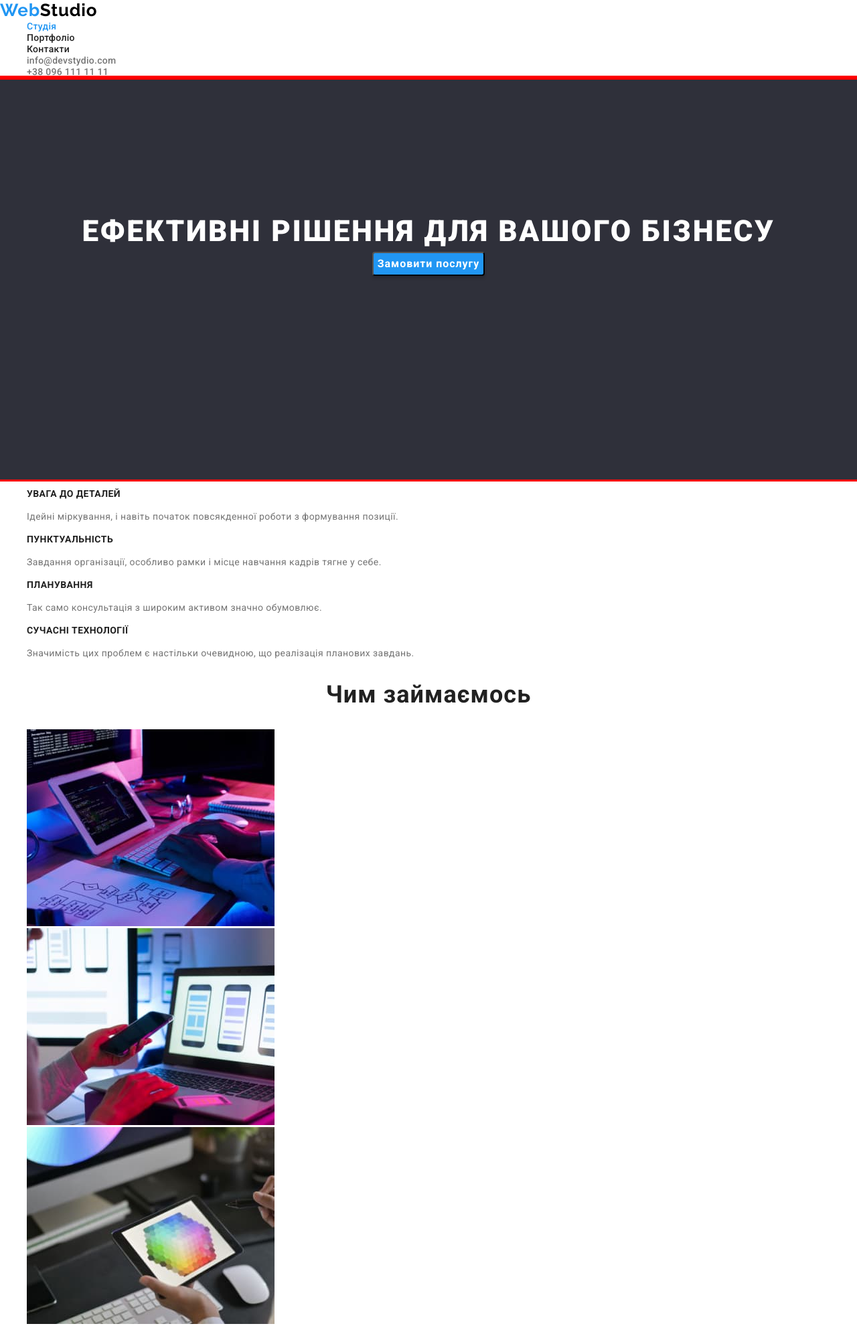
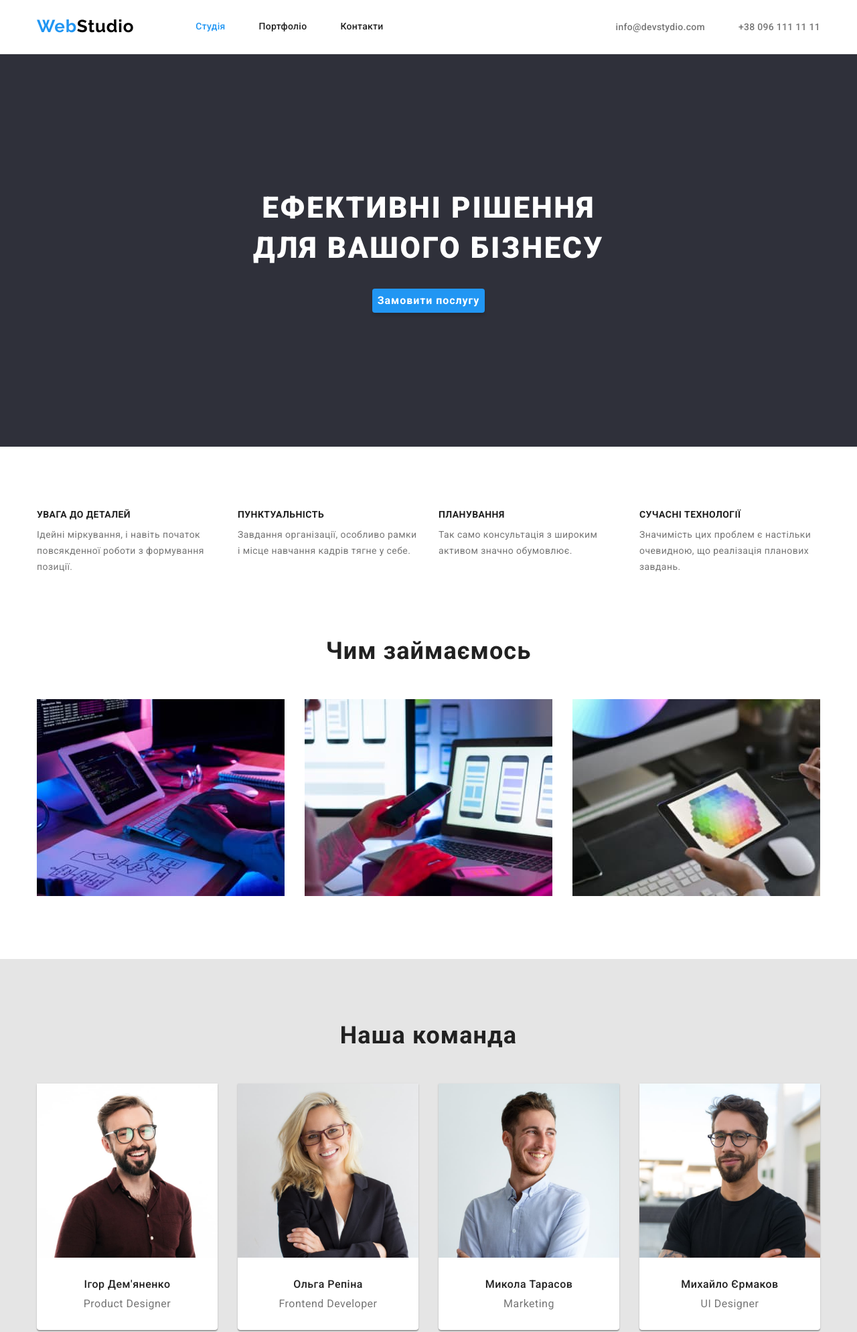
Before and after one commit to Hrodetskyi/goit-markup-hw-03, a plain HTML site: page index.html in a window 1280 px wide. Shown: the top 1989 px of the page at 67% size. Drawn offline with nearby package versions, Linux system fonts and the light colour scheme.

Commit message:
Розташування елементів на сторінці

```diff
--- a/css/styles.css
+++ b/css/styles.css
@@ -30,6 +30,15 @@ body {
     letter-spacing: 0.02em;
 }
 
+.container {
+    margin-left: auto;
+    margin-right: auto;
+    width: 1200px;
+    padding-left: 15px;
+    padding-right: 15px;
+    /* outline: 2px solid tomato; */
+}
+
 .cursor {
     cursor: pointer;
 }
@@ -38,9 +47,16 @@ body {
     list-style: none;
     margin-top: 0px;
     margin-bottom: 0px;
+    padding-inline-start: 0px;
+}
+h1, h2, h3, h4, h5, h6, p {
+    margin-top: 0;
+    margin-bottom: 0;
 }
 
 .title {
+    margin-bottom: 50px;
+
     font-weight: 700;
     font-size: 36px;
     line-height: 1.16;
@@ -49,9 +65,24 @@ body {
 }
 
 /* Site-nav */
+
+.main-nav {
+    display: flex;
+    align-items: center;
+}
+
 .site-nav {
     background-color: var(--primary-bcg-color);
-    outline: 3px solid red;
+    border-bottom: 1px solid #ECECEC;
+}
+
+.link-nav {
+    display: flex;
+    margin-left: 92px;
+}
+
+.site-nav .nav-item + .nav-item {
+    margin-left: 50px;
 }
 
 .logo {
@@ -69,13 +100,23 @@ body {
 }
 
 .link {
+    display: block;
+    padding-top: 32px;
+    padding-bottom: 32px;
+
     color: var(--primary-headlines-color);
     text-decoration: none;
     line-height: 1.14;
     font-weight: 500;
 }
 
-.adress-item {
+.address-top {
+    display: flex;
+    margin-left: auto;
+}
+
+.address-item {
+
     color: var(--text-color);
     text-decoration: none;
     line-height: 1.14;
@@ -83,7 +124,7 @@ body {
 }
 
 .link:hover, .link:focus,
-.adress-item:hover, .adress-item:focus,
+.address-item:hover, .address-item:focus,
 .portfolio-text:hover, .portfolio-text:focus,
 .subject-portfolio:hover, .subject-portfolio:focus {
     color: var(--interactive-color);
@@ -92,13 +133,16 @@ body {
     color: var(--interactive-color);
 }
 
+
+
 /* Hero */
 .hero {
     background-color: var(--hero-bcg-color);
     text-align: center;
-    min-height: 600px;
+}
+.hero-div {
     padding-top: 200px;
-    outline: 3px solid red;
+    padding-bottom: 200px;
 }
 
 .hero-title {
@@ -108,11 +152,12 @@ body {
     line-height: 1.36;
     letter-spacing: 0.06em;
     text-transform: uppercase;
-    margin-top: 0px;
-    margin-bottom: 0px;
 }
 
 .button {
+    display: inline-block;
+    margin-top: 30px;
+
     color: var(--secondary-text-color);
     background-color: var(--interactive-color);
     font-weight: 700;
@@ -121,15 +166,42 @@ body {
     align-items: center;
     text-align: center;
     letter-spacing: 0.06em;
+    border-color: transparent;
+    border-radius: 4px;
     box-shadow: 0px 4px 4px rgba(0, 0, 0, 0.15);
-    border-radius: 4px;
-    padding: 10px, 32px;
+
 }
+
 
 /* Sections */
 
+.section {
+    padding-top: 94px;
+    padding-bottom: 94px;
+}
+
 /* Benefits */
+
+.benefits {
+    padding-bottom: 0;
+}
+
+.benefits-list {
+    display: flex;
+    justify-content: center;
+}
+
+.benefits-list .item {
+    width: 270px;
+}
+
+.benefits-list .item + .item {
+    margin-left: 30px;
+}
+
 .list-title {
+    margin-bottom: 10px;
+
     font-weight: 700;
     font-size: 14px;
     line-height: 1.14;
@@ -145,18 +217,45 @@ body {
 
 /* What are we doing */
 
+.list-do {
+    display: flex;
+    justify-content: center;
+}
+
+.list-do .item + .item {
+    margin-left: 30px;
+}
+
+
 /* Our team */
 
 .team {
     background-color: var(--secondary-bcg-color);
 }
 
+.list-team {
+    display: flex;
+    justify-content: center;
+}
+
+.list-team .description-box + .description-box {
+    margin-left: 30px;
+}
+
 .description-box {
     background-color: var(--primary-bcg-color);
     width: 270px;
+    box-shadow: 0px 1px 3px rgba(0, 0, 0, 0.12), 0px 1px 1px rgba(0, 0, 0, 0.14), 0px 2px 1px rgba(0, 0, 0, 0.2);
+    border-radius: 0px 0px 4px 4px;
+}
+
+.photo {
+    padding-bottom: 30px;
 }
 
 .subject {
+    padding-bottom: 10px;
+
     font-size: 16px;
     line-height: 1.19;
     letter-spacing: 0.03em;
@@ -165,6 +264,8 @@ body {
 }
 
 .text-descridtion {
+    padding-bottom: 30px;
+
     color: var(--text-color);
     font-size: 16px;
     line-height: 1.19;
@@ -175,6 +276,8 @@ body {
 /* Footer */
 
 .footer-logo {
+    margin-bottom: 20px;
+
     color: var(--secondary-text-color);
     font-family: 'Raleway';
     font-style: normal;
@@ -185,6 +288,7 @@ body {
 }
 
 .address {
+
     color: var(--secondary-text-color);
     font-size: 14px;
     line-height: 1.71;
@@ -193,10 +297,16 @@ body {
 }
 
 footer {
+    padding-top: 60px;
+    padding-bottom: 60px;
+
     background-color: var(--hero-bcg-color);
 }
 
 .footer-address {
+    display: inline-block;
+    margin-top: 9px;
+
     line-height: 1.71;
     letter-spacing: 0.03em;
     color: rgba(255, 255, 255, 0.6);
@@ -206,9 +316,14 @@ footer {
 
 /* Portfolio.html */
 
+.no-gap {
+    display: block;
+}
+
 /* Main portfolio */
 
 .invisible {
+    display: none;
     opacity: 0;
 }
 
@@ -222,6 +337,7 @@ footer {
     letter-spacing: 0.03em;
     background: #F5F4FA;
     border-radius: 4px;
+    border-color: transparent;
 }
 
 .portfolio-filter:hover,
@@ -249,3 +365,43 @@ footer {
     line-height: 1.9;
     letter-spacing: 0.03em;
 }
+
+.portfolio-list {
+    display: flex;
+    justify-content: center;
+    margin-bottom: 50px;
+}
+
+.portfolio-list .item+.item {
+    margin-left: 8px;
+}
+
+
+.wrap-element {
+    display: flex;
+    flex-wrap: wrap;
+}
+
+.wrap-element>.item {
+    margin-right: 30px;
+    margin-bottom: 30px;
+}
+
+.wrap-element>.item:nth-child(3n) {
+    margin-right: 0px;
+}
+
+.wrap-element>.item:nth-last-child(-n+3) {
+    margin-bottom: 0px;
+}
+
+.card-bot {
+    padding-top: 20px;
+    padding-bottom: 20px;
+    padding-left: 24px;
+    padding-right: 24px;
+
+    border-bottom: 1px solid #EEEEEE;
+    border-left: 1px solid #EEEEEE;
+    border-right: 1px solid #EEEEEE;
+}
--- a/index.html
+++ b/index.html
@@ -18,89 +18,97 @@
     <header>
         <!-- Site-nav -->
         <nav class="site-nav">
+            <div class="container main-nav">
                 <a class="logo" href="./index.html"><span class="logo-color cursor">Web</span>Studio</a>
                 <!--Links to other pages or sections of the current page -->
                 <ul class="link-nav list">
-                <li><a href="./index.html" class="link current cursor">Студія</a></li>
-                <li><a href="./portfolio.html" class="link cursor">Портфоліо</a></li>
-                <li><a href="./about" class="link cursor">Контакти</a></li>
+                    <li class="nav-item"><a href="./index.html" class="link current cursor">Студія</a></li>
+                    <li class="nav-item"><a href="./portfolio.html" class="link cursor">Портфоліо</a></li>
+                    <li class="nav-item"><a href="./about" class="link cursor">Контакти</a></li>
                 </ul>
-            <ul class="adress list">
-                <li><a href="mailto:info@devstydio.com" class="adress-item cursor">info@devstydio.com</a></li>
-                <li><a href="tel:+380961111111" class="adress-item cursor">+38 096 111 11 11</a></li>
+                <ul class="address-top list">
+                    <li class="nav-item"><a href="mailto:info@devstydio.com" class="address-item cursor">info@devstydio.com</a></li>
+                    <li class="nav-item"><a href="tel:+380961111111" class="address-item cursor">+38 096 111 11 11</a></li>
                 </ul>
+            </div>
         </nav>
     </header>
 
     <!-- Main -->
     <main>
-        <!-- Top box -->
-        <div>
             <!-- Hero -->
             <section  class="hero">
-                <h1 class="hero-title">ефективні рішення для вашого бізнесу</h1>
+                <div class="container hero-div">
+                    <h1 class="hero-title">ефективні рішення <br>для вашого бізнесу</h1>
                     <button type="button" class="button cursor">Замовити послугу</button>
+                </div>
             </section>
-        </div>
         <!-- Benefits -->
-        <section class="section">
-            <ul class="list">
-                <li>
+        <section class="section benefits">
+            <div class="container">
+                <ul class="list benefits-list">
+                    <li class="item">
                         <h3 class="list-title">увага до деталей</h3>
                         <p class="list-text">Ідейні міркування, і навіть початок повсякденної роботи з формування позиції.</p>
                     </li>
-                <li>
+                    <li class="item">
                         <h3 class="list-title">пунктуальність</h3>
                         <p class="list-text">Завдання організації, особливо рамки і місце навчання кадрів тягне у себе.</p>
                     </li>
-                <li>
+                    <li class="item">
                         <h3 class="list-title">планування</h3>
                         <p class="list-text">Так само консультація з широким активом значно обумовлює.</p>
                     </li>
-                <li>
+                    <li class="item">
                         <h3 class="list-title">сучасні технології</h3>
                         <p class="list-text">Значимість цих проблем є настільки очевидною, що реалізація планових завдань.</p>
                     </li>
                 </ul>
+            </div>
         </section>
         <!-- What are we doing -->
         <section class="section">
+            <div class="container">
                 <h2 class="title">Чим займаємось</h2>
-            <ul class="list">
-                <li><img class="photo" src="./images/img/box1.jpg" alt="Фото людини, яка пише код" width="370"></li>
-                <li><img class="photo" src="./images/img/box2.jpg" alt="Фото людини, яка робить дизайн додатку" width="370"></li>
-                <li><img class="photo" src="./images/img/box3.jpg" alt="Фото людини, яка обирає колір в кольоровому колі Ittena" width="370"></li>
+                <ul class="list list-do">
+                    <li class="item"><img  class="no-gap" src="./images/img/box1.jpg" alt="Фото людини, яка пише код" width="370"></li>
+                    <li class="item"><img  class="no-gap" src="./images/img/box2.jpg" alt="Фото людини, яка робить дизайн додатку" width="370"></li>
+                    <li class="item"><img  class="no-gap" src="./images/img/box3.jpg" alt="Фото людини, яка обирає колір в кольоровому колі Ittena" width="370"></li>
                 </ul>
+            </div>
         </section>
         <!-- Our team -->
         <section class="section team">
+            <div class="container">
                 <h2 class="title">Наша команда</h2>
-            <ul class="list">
+                <ul class="list-team list">
                     <li class="description-box">
-                    <img src="./images/img/product_designer.jpg" alt="Фото продуктового дизайнера" width="270">
+                        <img class="photo no-gap" src="./images/img/product_designer.jpg" alt="Фото продуктового дизайнера" width="270">
                         <h3 class="subject">Ігор Дем'яненко</h3>
                         <p lang="en" class="text-descridtion">Product Designer</p>
                     </li>
                     <li class="description-box">
-                    <img src="./images/img/frontend_developer.jpg" alt="Фото продуктового дизайнера" width="270">
+                        <img class="photo no-gap" src="./images/img/frontend_developer.jpg" alt="Фото продуктового дизайнера" width="270">
                         <h3 class="subject">Ольга Репіна</h3>
                         <p lang="en" class="text-descridtion">Frontend Developer</p>
                     </li>
                     <li class="description-box">
-                    <img src="./images/img/marketing.jpg" alt="Фото продуктового дизайнера" width="270">
+                        <img class="photo no-gap" src="./images/img/marketing.jpg" alt="Фото продуктового дизайнера" width="270">
                         <h3 class="subject">Микола Тарасов</h3>
                         <p lang="en" class="text-descridtion">Marketing</p>
                     </li>
                     <li class="description-box">
-                    <img src="./images/img/ui_designer.jpg" alt="Фото продуктового дизайнера" width="270">
+                        <img class="photo no-gap" src="./images/img/ui_designer.jpg" alt="Фото продуктового дизайнера" width="270">
                         <h3 class="subject">Михайло Єрмаков</h3>
                         <p lang="en" class="text-descridtion">UI Designer</p>
                     </li>
                 </ul>
+            </div>
         </section>
     </main>
     <!-- Footer -->
     <footer>
+        <div class="container">
         <!-- Footer content -->
             <p class="footer-logo"><span class="logo-color">Web</span>Studio</p>
             <!-- Contact info. -->
@@ -109,6 +117,7 @@
                 <a href="mailto:info@devstydio.com" class="footer-address">info@devstydio.com</a><br>
                 <a href="tel:+380961111111" class="footer-address">+38 096 111 11 11</a>
             </div>
+        </div>
     </footer>
 </body>
 
```
Also changed, not shown: portfolio.html (+58 -32 lines). Lines whose indentation alone changed are shown as unchanged.
